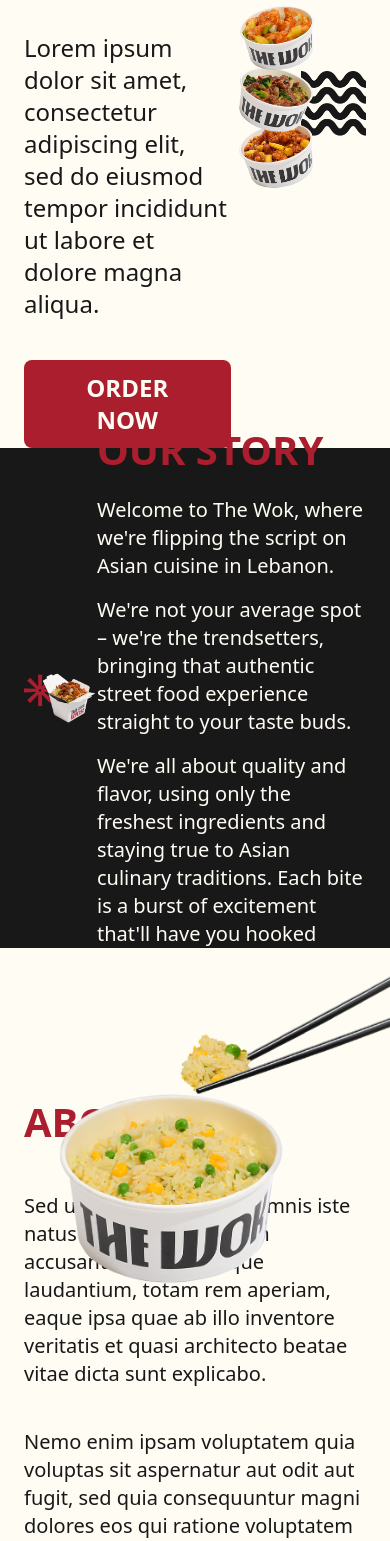
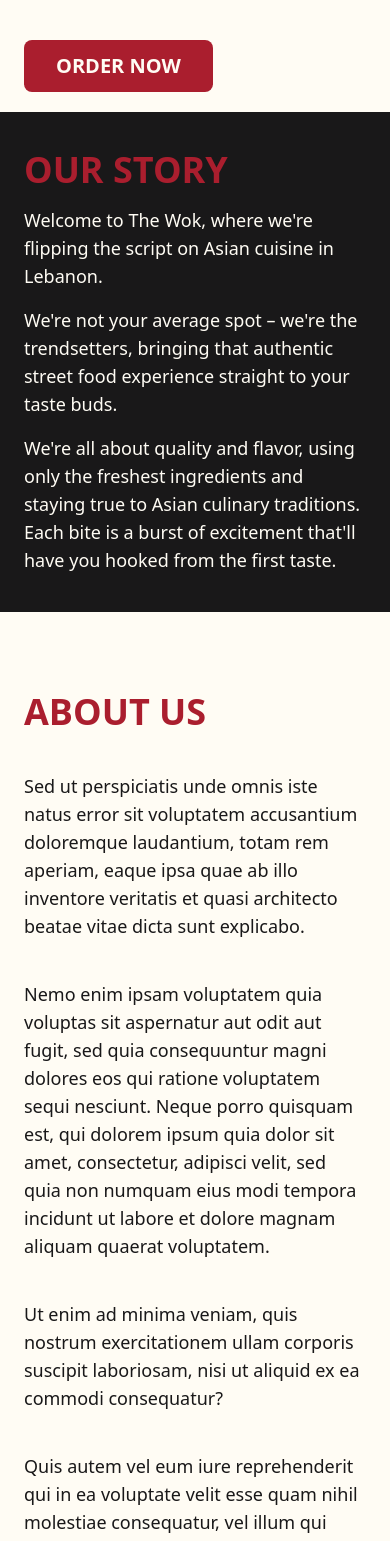
Before and after one commit to Mohamadagag/The-Wok-advert, a Next.js app: page / in a window 390 px wide. Shown: the part 424-1965 px from the top of the page. Built offline with nearby package versions, Linux system fonts and the light colour scheme.

Commit message:
updates on the homepage

```diff
--- a/app/page.jsx
+++ b/app/page.jsx
@@ -19,41 +19,45 @@
 
         {/* Secion */}
         <div className="flex w-full justify-between items-center px-6 lg:px-10 xl:px-72">
-          <div>
-            <h1 className="font-extrabold text-6xl uppercase max-w-[27rem] mb-10">
+          <div className="pb-5">
+            <h1 className="font-extrabold text-5xl md:text-6xl uppercase max-w-[27rem] mb-10">
               think inside the box
             </h1>
-            <p className="mb-10 font-medium text-[#191819] text-2xl max-w-[42rem] text-[24px]">
+            <p className="mb-10 font-medium text-[#191819] text-xl md:text-2xl max-w-[42rem] text-[24px]">
               Lorem ipsum dolor sit amet, consectetur adipiscing elit, sed do
               eiusmod tempor incididunt ut labore et dolore magna aliqua.
             </p>
-            <button className="bg-[#AA1E2E] text-[#FFFCF4] py-3 px-8 rounded-lg font-bold text-2xl">
+            <button className="bg-[#AA1E2E] text-[#FFFCF4] py-3 px-8 rounded-lg font-bold  text-xl md:text-2xl">
               ORDER NOW
             </button>
           </div>
           <div>
-            <Image src={Image1} alt="TheWok Image1" />
+            <Image
+              className="hidden md:block"
+              src={Image1}
+              alt="TheWok Image1"
+            />
           </div>
         </div>
 
         {/* Secion */}
-        <div className="h-[500px] bg-[#191819] flex justify-between items-center px-6 lg:px-10 xl:px-72">
-          <div>
+        <div className="h-[500px] bg-[#191819] flex justify-between items-center py-5 px-6 lg:px-10 xl:px-72">
+          <div className="hidden lg:block">
             <Image src={Image2} alt="TheWok Image2" />
           </div>
-          <div className="max-w-[40rem] ">
-            <h2 className="text-[#AA1E2E] font-bold text-[40px] mb-4 uppercase">
+          <div className="lg:max-w-[40rem] ">
+            <h2 className="text-[#AA1E2E] font-bold text-4xl md:text-[40px] mb-4 uppercase">
               Our Story
             </h2>
-            <p className="text-[#FFFCF4] font-medium mb-4 text-xl">
+            <p className="text-[#FFFCF4] font-medium mb-4 text-lg md:text-xl">
               Welcome to The Wok, where we're flipping the script on Asian
               cuisine in Lebanon.
             </p>
-            <p className="text-[#FFFCF4] font-medium mb-4 text-xl">
+            <p className="text-[#FFFCF4] font-medium mb-4 text-lg md:text-xl">
               We're not your average spot – we're the trendsetters, bringing
               that authentic street food experience straight to your taste buds.
             </p>
-            <p className="text-[#FFFCF4] font-medium text-xl">
+            <p className="text-[#FFFCF4] font-medium text-lg md:text-xl">
               We're all about quality and flavor, using only the freshest
               ingredients and staying true to Asian culinary traditions. Each
               bite is a burst of excitement that'll have you hooked from the
@@ -63,19 +67,19 @@
         </div>
 
         {/* Secion */}
-        <div className="relative flex w-full justify-between items-center px-6 lg:px-10 xl:px-72 py-36">
+        <div className="relative flex w-full justify-between items-center px-6 lg:px-10 xl:px-72 py-20 xl:py-36">
           <div>
-            <h1 className="font-extrabold text-[#AA1E2E] text-[40px] uppercase max-w-[27rem] mb-10">
+            <h1 className="font-extrabold text-[#AA1E2E] text-4xl md:text-[40px] uppercase max-w-[27rem] mb-10">
               about us
             </h1>
-            <p className="mb-10 font-medium text-xl max-w-[42rem] text-[#191819]">
+            <p className="mb-10 font-medium text-lg md:text-xl xl:max-w-[30rem] 2xl:max-w-[42rem] text-[#191819]">
               Sed ut perspiciatis unde omnis iste natus error sit voluptatem
               accusantium doloremque laudantium, totam rem aperiam, eaque ipsa
               quae ab illo inventore veritatis et quasi architecto beatae vitae
               dicta sunt explicabo.
             </p>
 
-            <p className="mb-10 font-medium text-xl max-w-[42rem] text-[#191819]">
+            <p className="mb-10 font-medium text-lg md:text-xl xl:max-w-[30rem] 2xl:max-w-[42rem] text-[#191819]">
               Nemo enim ipsam voluptatem quia voluptas sit aspernatur aut odit
               aut fugit, sed quia consequuntur magni dolores eos qui ratione
               voluptatem sequi nesciunt. Neque porro quisquam est, qui dolorem
@@ -84,33 +88,25 @@
               aliquam quaerat voluptatem.
             </p>
 
-            <p className="mb-10 font-medium text-xl max-w-[42rem] text-[#191819]">
+            <p className="mb-10 font-medium text-lg md:text-xl xl:max-w-[30rem] 2xl:max-w-[42rem] text-[#191819]">
               Ut enim ad minima veniam, quis nostrum exercitationem ullam
               corporis suscipit laboriosam, nisi ut aliquid ex ea commodi
               consequatur?
             </p>
 
-            <p className="mb-10 font-medium text-xl max-w-[42rem] text-[#191819]">
+            <p className="font-medium text-lg md:text-xl xl:max-w-[30rem] 2xl:max-w-[42rem] text-[#191819]">
               Quis autem vel eum iure reprehenderit qui in ea voluptate velit
               esse quam nihil molestiae consequatur, vel illum qui dolorem eum
               fugiat quo voluptas nulla pariatur?
             </p>
-
-            <p className="mb-10 font-medium text-xl max-w-[42rem] text-[#191819]">
-              Nemo enim ipsam voluptatem quia voluptas sit aspernatur aut odit
-              aut fugit, sed quia consequuntur magni dolores eos qui ratione
-              voluptatem sequi nesciunt. Neque porro quisquam est, qui dolorem
-              ipsum.
-            </p>
           </div>
-          <div className="absolute right-0 top-0">
+          <div className="absolute right-0 top-0 hidden xl:block xl:max-w-[33rem] 2xl:max-w-full">
             <Image src={Image3} alt="TheWok Image3" />
           </div>
         </div>
 
         {/* Secion */}
         <div className="relative w-full max-h-[700px] overflow-hidden flex justify-center items-center">
-          {/* Image */}
           <Image
             src={Banner}
             alt="TheWok Banner"
```
